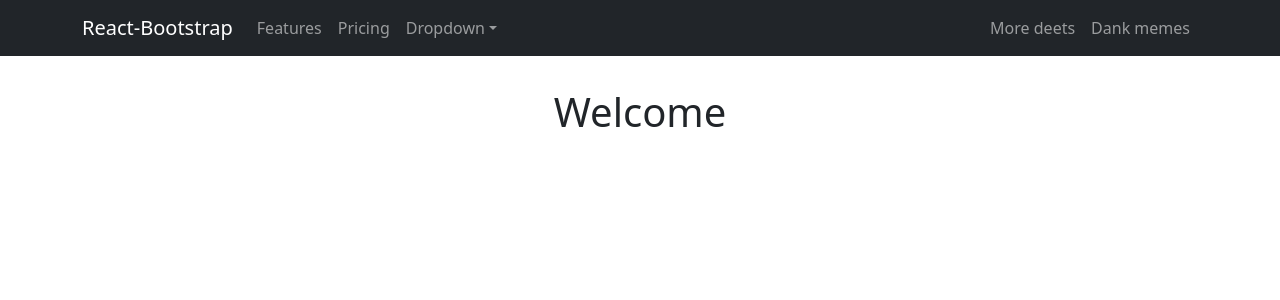
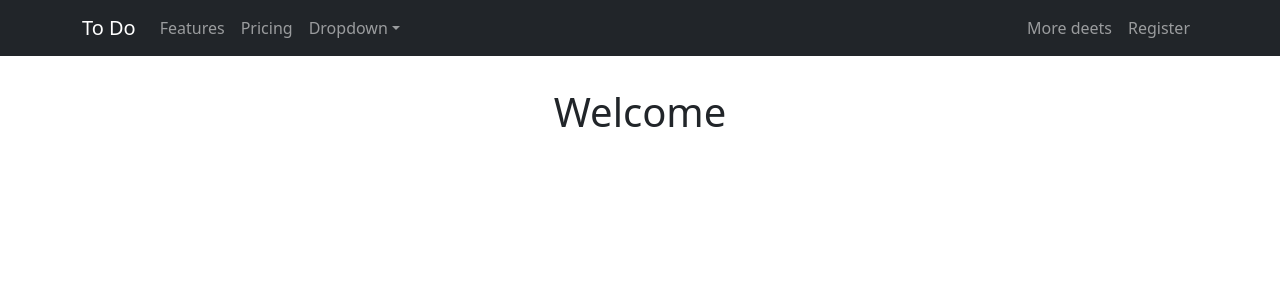
Before and after one commit to ishmumr7/to-do, a React (Create React App) app: page / in a window 1280 px wide. Shown: the top 300 px of the page. Built offline with nearby package versions, Linux system fonts and the light colour scheme.

Commit message:
Update navbar brand and add register link

```diff
--- a/src/components/Navigation/Navigation.js
+++ b/src/components/Navigation/Navigation.js
@@ -9,7 +9,7 @@ const Navigation = () => {
         <div style={{marginBottom: '2em'}}>
             <Navbar collapseOnSelect expand="lg" bg="dark" variant="dark">
                 <Container>
-                    <Navbar.Brand href="#home">React-Bootstrap</Navbar.Brand>
+                    <Navbar.Brand href="#home">To Do</Navbar.Brand>
                     <Navbar.Toggle aria-controls="responsive-navbar-nav" />
                     <Navbar.Collapse id="responsive-navbar-nav">
                         <Nav className="me-auto">
@@ -36,8 +36,8 @@ const Navigation = () => {
                         </Nav>
                         <Nav>
                             <Nav.Link href="#deets">More deets</Nav.Link>
-                            <Nav.Link eventKey={2} href="#memes">
-                                Dank memes
+                            <Nav.Link eventKey={2} href="/register">
+                                Register
                             </Nav.Link>
                         </Nav>
                     </Navbar.Collapse>
```
